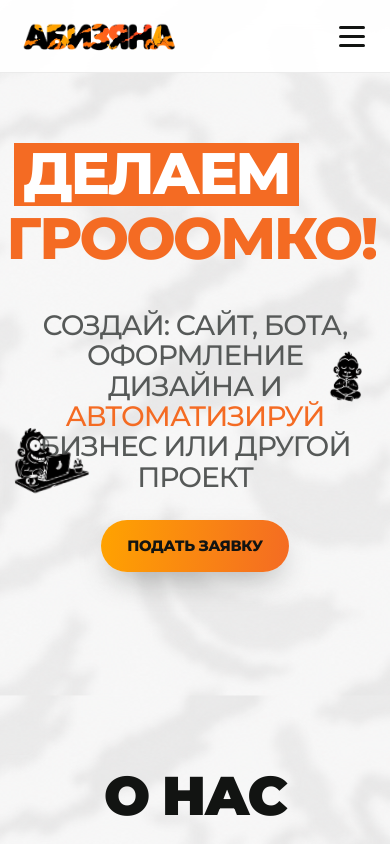
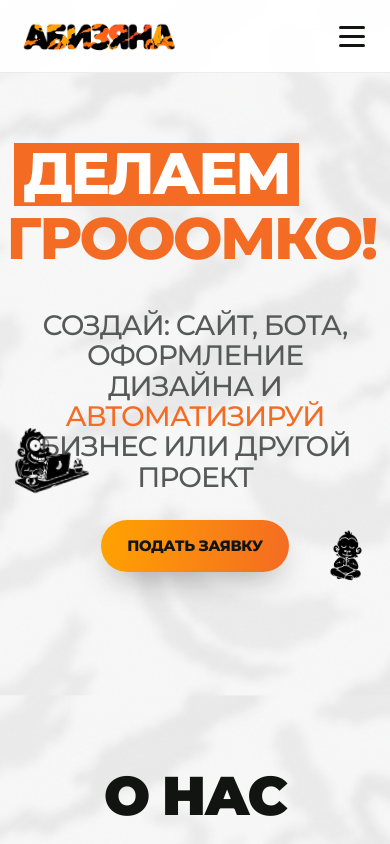
Before and after one commit to morf2/abizyana, a Next.js app: page / in a window 390 px wide. Shown: the top 844 px of the page. Built offline with nearby package versions, Linux system fonts and the light colour scheme.

Commit message:
Fix mobile hero monkey overlap

```diff
--- a/app/globals.css
+++ b/app/globals.css
@@ -618,7 +618,7 @@ html.photo-motion-ready .team-photo.is-photo-visible::after { animation: photo-s
   .hero-title strong { align-self: flex-end; }
   .hero-copy { max-width: 18ch; margin-top: 46px; font-size: clamp(21px, 7.2vw, 30px); }
   .hero-monkey-left { top: 56%; left: -12px; width: 88px; }
-  .hero-monkey-right { top: 43%; right: -10px; width: 78px; }
+  .hero-monkey-right { top: 72%; right: -10px; width: 78px; }
   .cta-link { min-height: 52px; padding: 14px 26px; font-size: 15px; }
 
   .content-section { padding-block: 78px; }
```
